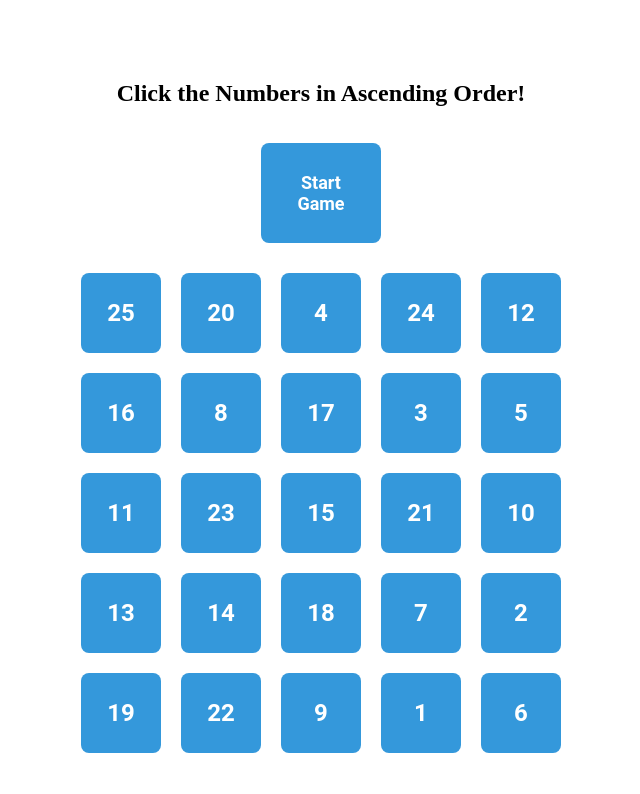
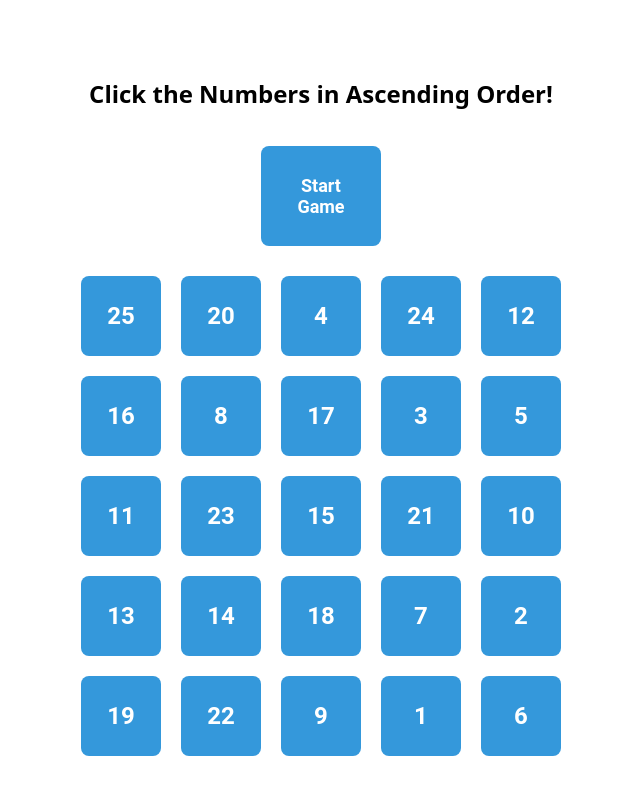
Before and after one commit to JRDNXr/Mind-Hive-25, a React (Vite) app: page / in a window 1280 px wide. Shown: the top 794 px of the page, without its empty margins (319-959 px from the left). Built offline with nearby package versions, Linux system fonts and the light colour scheme.

Commit message:
Added font.

```diff
--- a/src/index.css
+++ b/src/index.css
@@ -1,3 +1,7 @@
+:root {
+  font-family: system-ui, Avenir, Helvetica, Arial, sans-serif;
+}
+
 /* Centers the grid and game elements in the middle of the screen */
 .game-container {
   display: flex;
```
